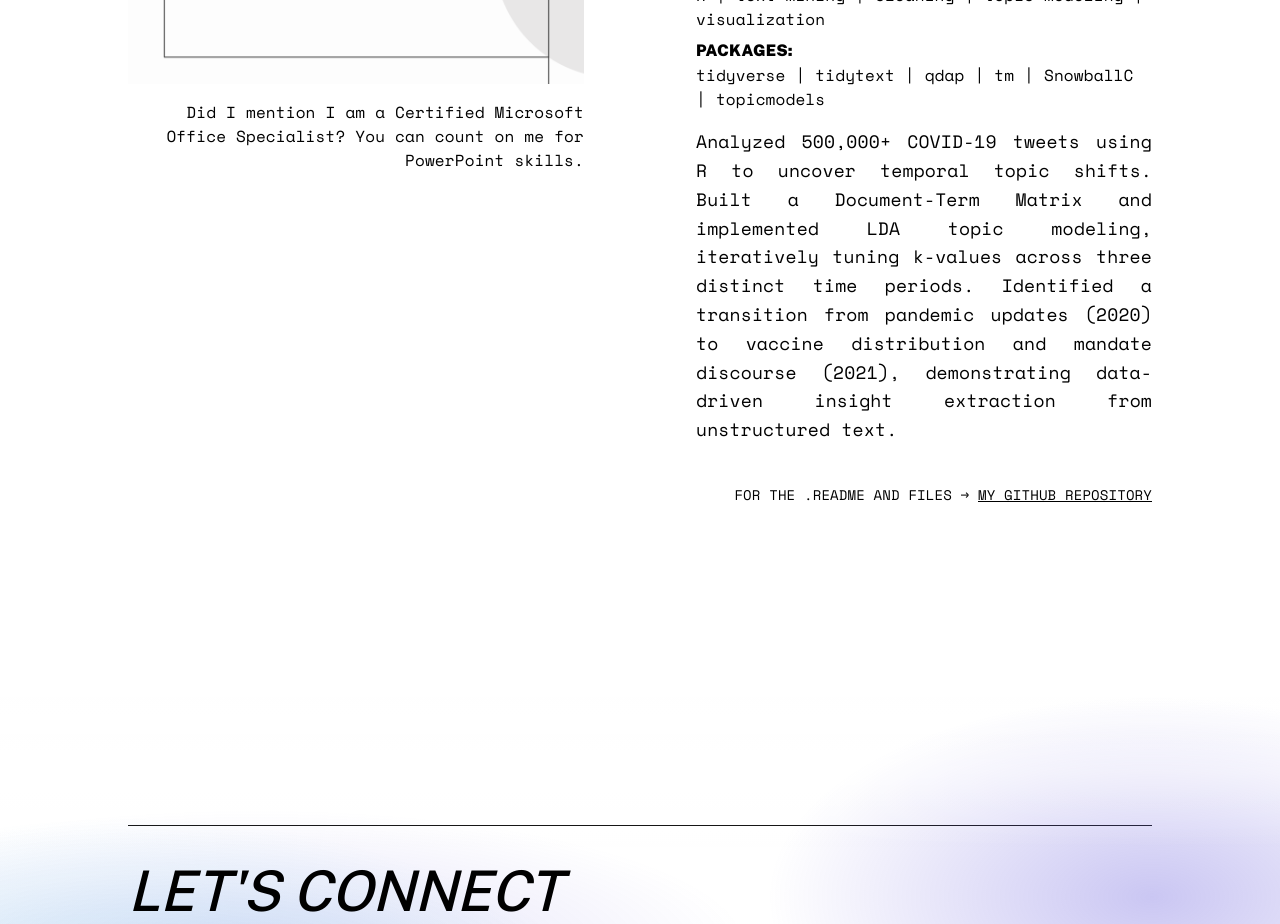
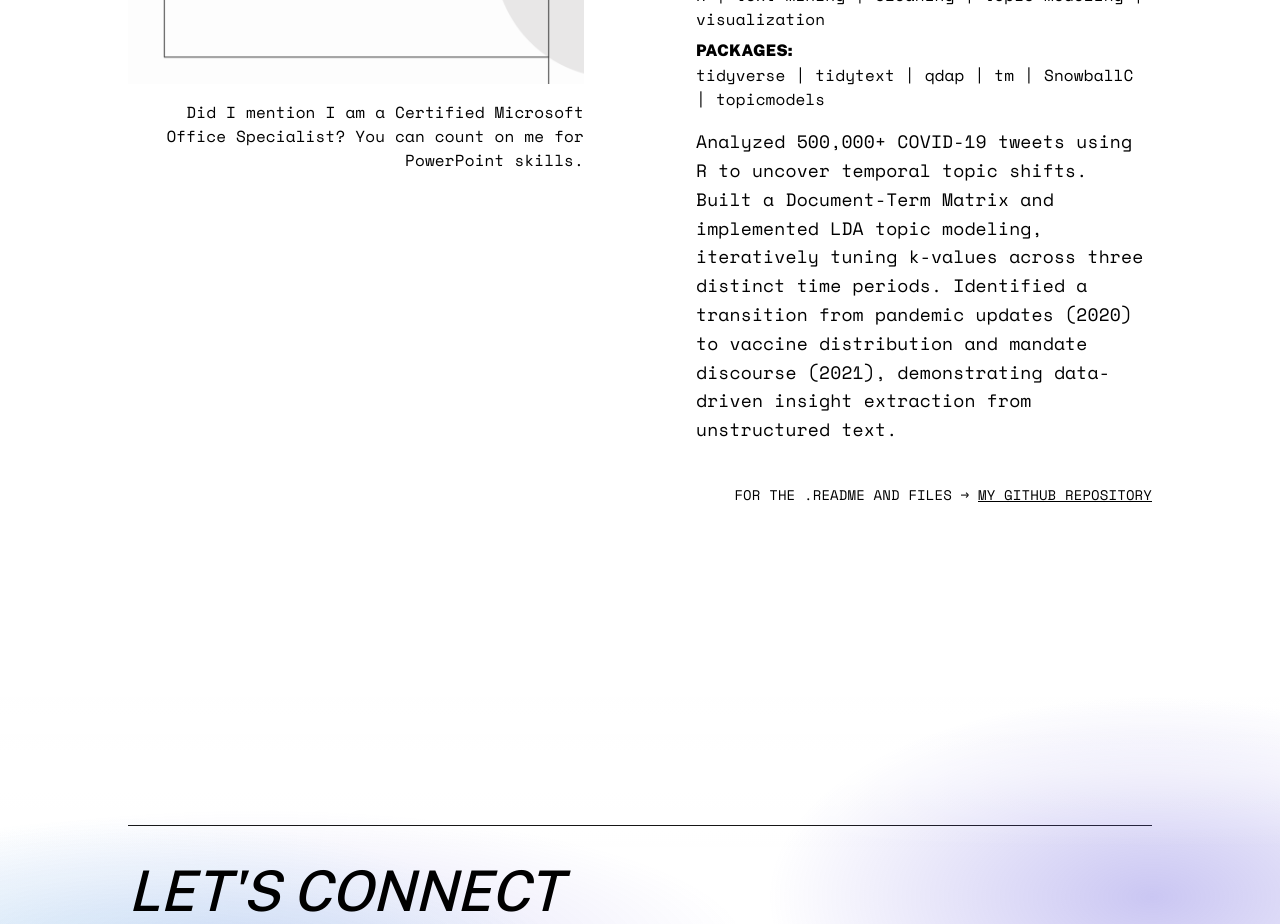
Before and after one commit to kellytton/kaylenton-portfolio, a React (Vite) app: page / in a window 1280 px wide. Shown: the part 3260-4184 px from the top of the page. Built offline with nearby package versions, Linux system fonts and the light colour scheme.

Commit message:
text align left instead of justify for projects

```diff
--- a/src/components/projects/ProjectCard.jsx
+++ b/src/components/projects/ProjectCard.jsx
@@ -206,7 +206,7 @@ function ProjectCard({ project }) {
             lineHeight: 1.6,
             mb: 5,
             mt: 2,
-            textAlign: "justify",
+            textAlign: "left",
           }}
         >
           {project.description}
```
